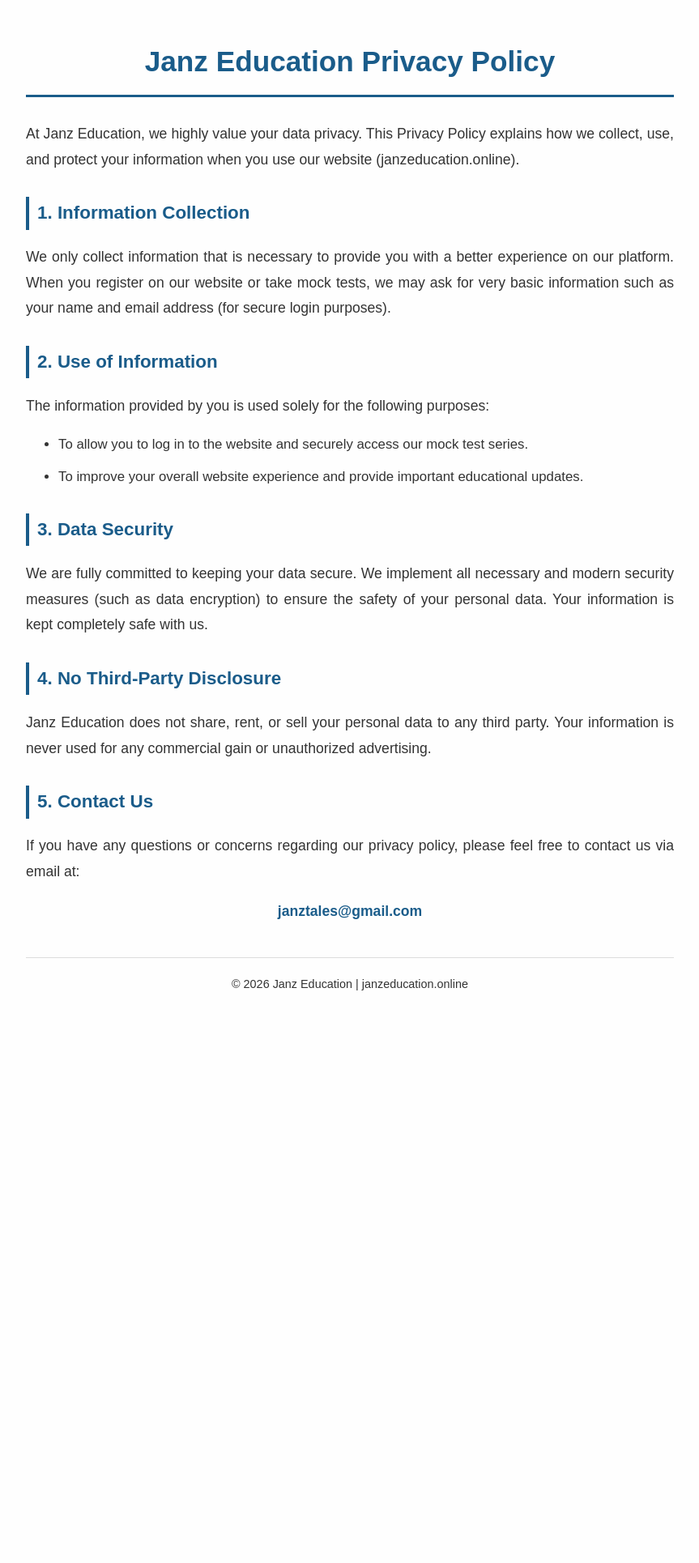
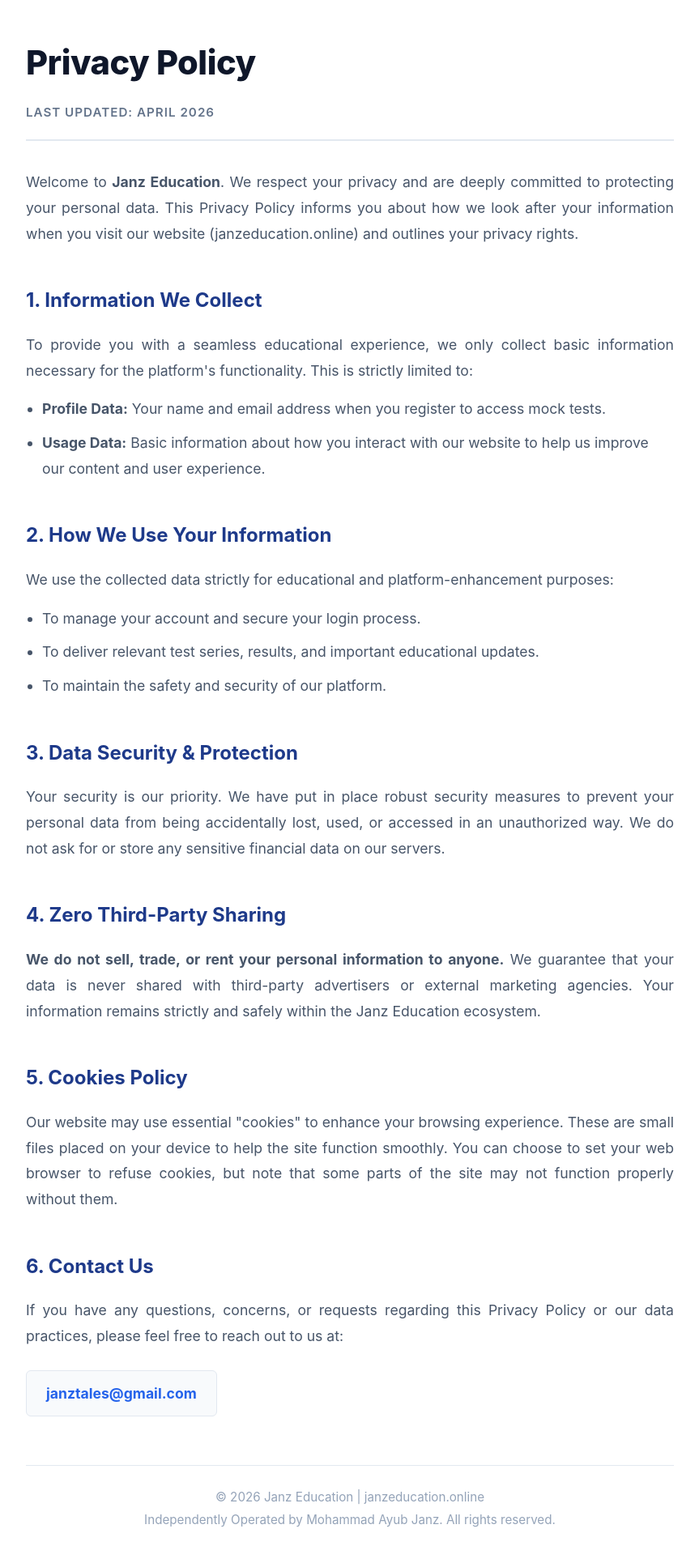
Before and after one commit to JanzEducation/JanzEducation, a Jekyll site: the page privacy.html, which Jekyll copies as it is, in a window 1280 px wide. Shown: the whole page at 81% size, without its empty margins (208-1071 px from the left). Built offline with Jekyll 4.4.1, drawn with Linux system fonts in a browser that asks for light colours; before the commit the page ends 1249 px from its top, so only the background shows below that.

Commit message:
Revise privacy policy content and styling

```diff
--- a/privacy.html
+++ b/privacy.html
@@ -3,45 +3,138 @@
 <head>
     <meta charset="UTF-8">
     <meta name="viewport" content="width=device-width, initial-scale=1.0">
+
     <title>Privacy Policy | Janz Education</title>
+    <meta name="description" content="Privacy Policy of Janz Education. Learn how we collect, use, and protect your data securely on our educational platform.">
+    <meta name="robots" content="index, follow">
+
     <style>
-        body { font-family: 'Arial', sans-serif; line-height: 1.8; color: #333; background-color: #fefefe; padding: 20px; max-width: 800px; margin: auto; }
-        h1 { color: #1a5c8a; font-size: 2.2em; text-align: center; border-bottom: 3px solid #1a5c8a; padding-bottom: 10px; margin-bottom: 30px; }
-        h2 { color: #1a5c8a; margin-top: 30px; font-size: 1.4em; border-left: 4px solid #1a5c8a; padding-left: 10px; }
-        p { margin-bottom: 15px; font-size: 1.1em; text-align: justify; }
-        ul { margin-bottom: 20px; }
-        li { margin-bottom: 10px; font-size: 1.05em; }
-        .footer { text-align: center; margin-top: 40px; border-top: 1px solid #ddd; padding-top: 20px; font-size: 0.9em; }
+        /* 🎨 Single White Page Professional UI 🎨 */
+        body {
+            font-family: -apple-system, BlinkMacSystemFont, 'Segoe UI', Roboto, Helvetica, Arial, sans-serif;
+            background-color: #ffffff;
+            color: #334155;
+            line-height: 1.8;
+            margin: 0;
+            padding: 40px 20px;
+        }
+        .policy-container {
+            max-width: 800px;
+            margin: 0 auto;
+        }
+        .header-section {
+            border-bottom: 2px solid #e2e8f0;
+            padding-bottom: 20px;
+            margin-bottom: 35px;
+        }
+        h1 {
+            color: #0f172a;
+            font-size: 2.6em;
+            margin: 0 0 10px 0;
+            font-weight: 800;
+            letter-spacing: -0.5px;
+        }
+        .last-updated {
+            color: #64748b;
+            font-size: 0.95em;
+            font-weight: 600;
+            text-transform: uppercase;
+            letter-spacing: 1px;
+        }
+        h2 {
+            color: #1e3a8a;
+            font-size: 1.5em;
+            margin-top: 45px;
+            margin-bottom: 15px;
+            font-weight: 700;
+        }
+        p {
+            font-size: 1.1em;
+            margin-bottom: 16px;
+            color: #475569;
+            text-align: justify;
+        }
+        ul {
+            margin-bottom: 20px;
+            padding-left: 20px;
+        }
+        li {
+            margin-bottom: 10px;
+            font-size: 1.1em;
+            color: #475569;
+        }
+        .contact-email {
+            display: inline-block;
+            background-color: #f8fafc;
+            border: 1px solid #e2e8f0;
+            padding: 12px 24px;
+            border-radius: 6px;
+            color: #2563eb;
+            font-weight: bold;
+            text-decoration: none;
+            margin-top: 10px;
+            font-size: 1.1em;
+        }
+        .contact-email:hover {
+            background-color: #f1f5f9;
+        }
+        .footer {
+            margin-top: 60px;
+            padding-top: 25px;
+            border-top: 1px solid #e2e8f0;
+            text-align: center;
+            color: #94a3b8;
+            font-size: 0.95em;
+        }
+
+        @media (max-width: 768px) {
+            h1 { font-size: 2.2em; }
+            body { padding: 20px 15px; }
+        }
     </style>
 </head>
 <body>
 
-    <h1>Janz Education Privacy Policy</h1>
+    <div class="policy-container">
+        <div class="header-section">
+            <h1>Privacy Policy</h1>
+            <div class="last-updated">Last Updated: April 2026</div>
+        </div>
 
-    <p>At Janz Education, we highly value your data privacy. This Privacy Policy explains how we collect, use, and protect your information when you use our website (janzeducation.online).</p>
+        <p>Welcome to <strong>Janz Education</strong>. We respect your privacy and are deeply committed to protecting your personal data. This Privacy Policy informs you about how we look after your information when you visit our website (janzeducation.online) and outlines your privacy rights.</p>
 
-    <h2>1. Information Collection</h2>
-    <p>We only collect information that is necessary to provide you with a better experience on our platform. When you register on our website or take mock tests, we may ask for very basic information such as your name and email address (for secure login purposes).</p>
+        <h2>1. Information We Collect</h2>
+        <p>To provide you with a seamless educational experience, we only collect basic information necessary for the platform's functionality. This is strictly limited to:</p>
+        <ul>
+            <li><strong>Profile Data:</strong> Your name and email address when you register to access mock tests.</li>
+            <li><strong>Usage Data:</strong> Basic information about how you interact with our website to help us improve our content and user experience.</li>
+        </ul>
 
-    <h2>2. Use of Information</h2>
-    <p>The information provided by you is used solely for the following purposes:</p>
-    <ul>
-        <li>To allow you to log in to the website and securely access our mock test series.</li>
-        <li>To improve your overall website experience and provide important educational updates.</li>
-    </ul>
+        <h2>2. How We Use Your Information</h2>
+        <p>We use the collected data strictly for educational and platform-enhancement purposes:</p>
+        <ul>
+            <li>To manage your account and secure your login process.</li>
+            <li>To deliver relevant test series, results, and important educational updates.</li>
+            <li>To maintain the safety and security of our platform.</li>
+        </ul>
 
-    <h2>3. Data Security</h2>
-    <p>We are fully committed to keeping your data secure. We implement all necessary and modern security measures (such as data encryption) to ensure the safety of your personal data. Your information is kept completely safe with us.</p>
+        <h2>3. Data Security & Protection</h2>
+        <p>Your security is our priority. We have put in place robust security measures to prevent your personal data from being accidentally lost, used, or accessed in an unauthorized way. We do not ask for or store any sensitive financial data on our servers.</p>
 
-    <h2>4. No Third-Party Disclosure</h2>
-    <p>Janz Education does not share, rent, or sell your personal data to any third party. Your information is never used for any commercial gain or unauthorized advertising.</p>
+        <h2>4. Zero Third-Party Sharing</h2>
+        <p><strong>We do not sell, trade, or rent your personal information to anyone.</strong> We guarantee that your data is never shared with third-party advertisers or external marketing agencies. Your information remains strictly and safely within the Janz Education ecosystem.</p>
 
-    <h2>5. Contact Us</h2>
-    <p>If you have any questions or concerns regarding our privacy policy, please feel free to contact us via email at:</p>
-    <p style="text-align: center; font-weight: bold; font-size: 1.1em; color: #1a5c8a;">janztales@gmail.com</p>
+        <h2>5. Cookies Policy</h2>
+        <p>Our website may use essential "cookies" to enhance your browsing experience. These are small files placed on your device to help the site function smoothly. You can choose to set your web browser to refuse cookies, but note that some parts of the site may not function properly without them.</p>
 
-    <div class="footer">
-        &copy; 2026 Janz Education | janzeducation.online
+        <h2>6. Contact Us</h2>
+        <p>If you have any questions, concerns, or requests regarding this Privacy Policy or our data practices, please feel free to reach out to us at:</p>
+        <a href="mailto:janztales@gmail.com" class="contact-email">janztales@gmail.com</a>
+
+        <div class="footer">
+            &copy; 2026 Janz Education | janzeducation.online<br>
+            Independently Operated by Mohammad Ayub Janz. All rights reserved.
+        </div>
     </div>
 
 </body>
```
